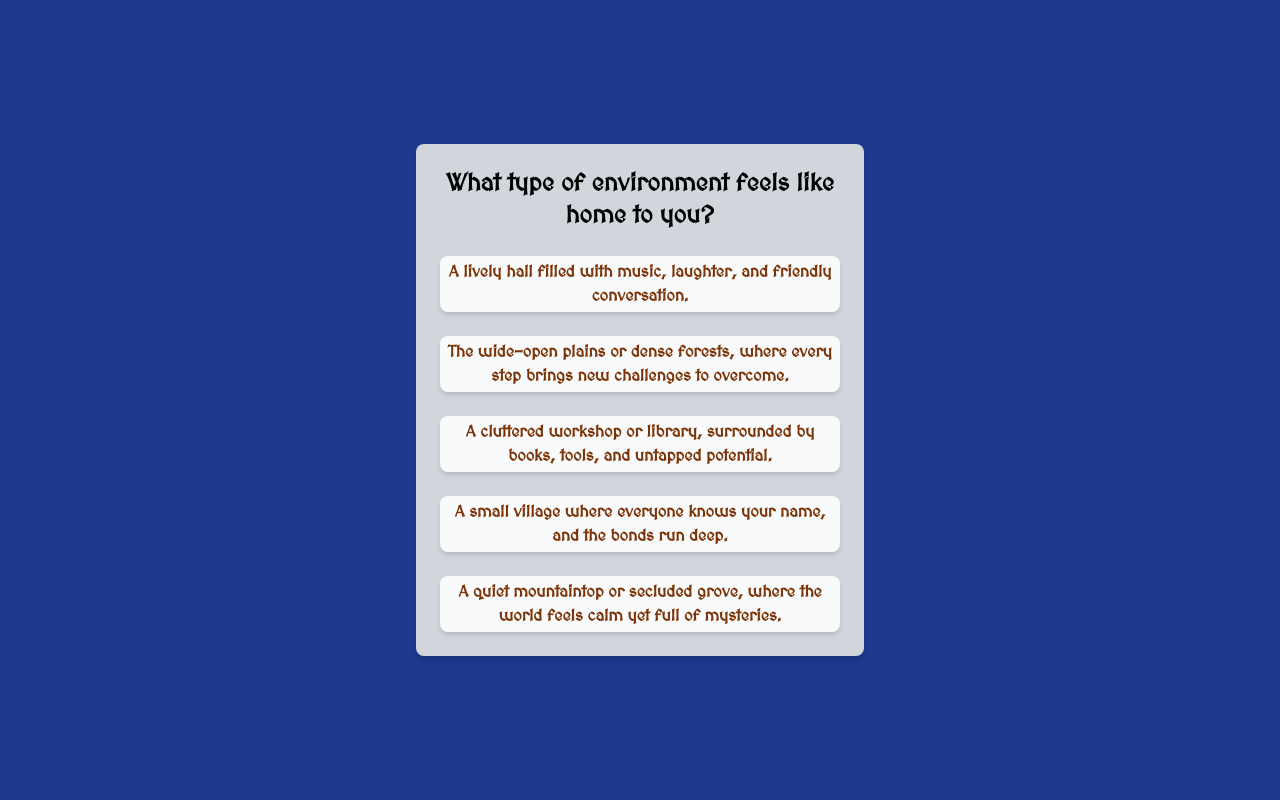
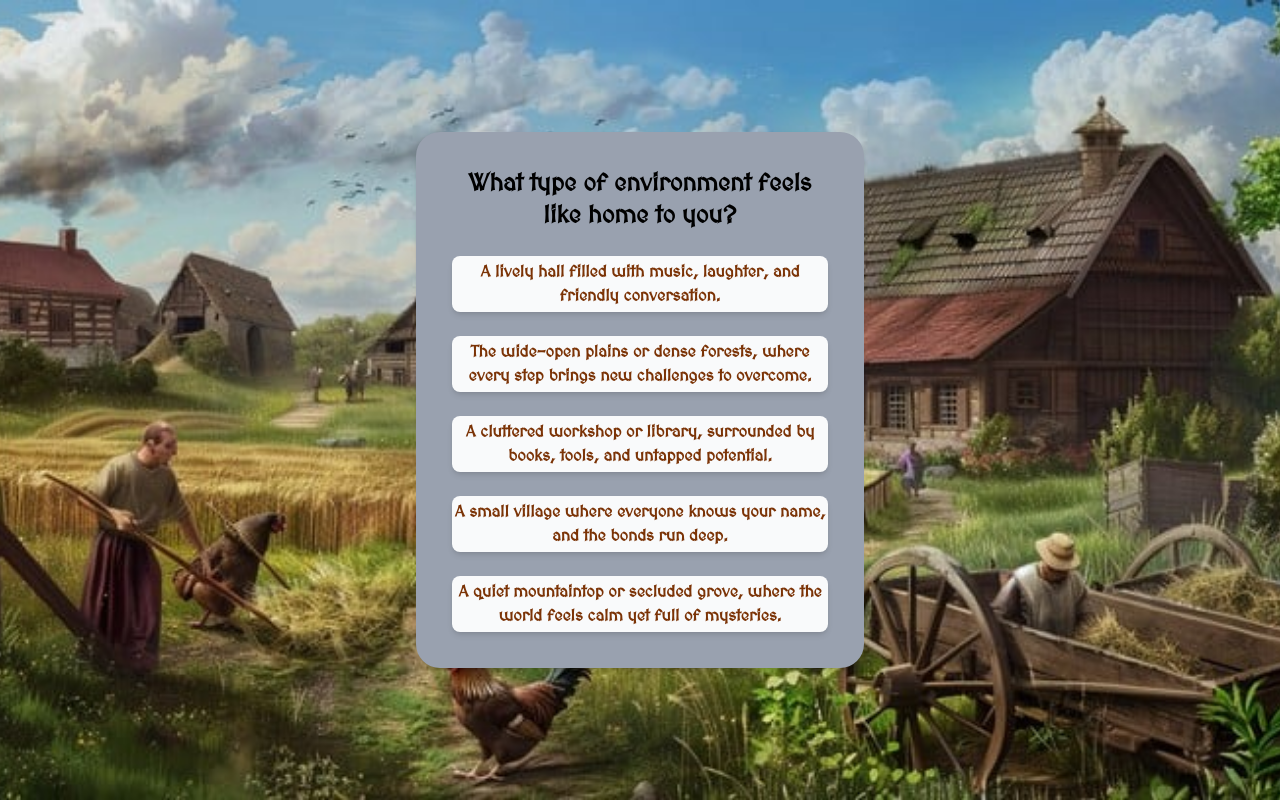
Before and after one commit to zhihangan/cardproj, a React (Vite) app in the folder cardproj-frontend/: page /create-character in a window 1280 px wide. Built offline with nearby package versions, Linux system fonts and the light colour scheme.

Commit message:
char page bg photo added

```diff
--- a/cardproj-frontend/src/components/CreateCharacter.tsx
+++ b/cardproj-frontend/src/components/CreateCharacter.tsx
@@ -1,4 +1,5 @@
 import React, { useState } from "react";
+import background from '../assets/char_background.jpg';
 
 // Define TypeScript types
 type Score = {
@@ -155,32 +156,13 @@ type Score = {
 
     const currentQuestion = questions[currentQuestionIndex];
 
-    // return (
-    //     <div className="min-h-screen flex items-center justify-center bg-blue-900 text-white">
-    //         <div className="max-w-2xl text-center">
-    //             <h1 className="text-2xl font-bold mb-6">{currentQuestion.question}</h1>
-    //             <div className="grid grid-cols-3 gap-4">
-    //                 {currentQuestion.answers.map((answer, index) => (
-    //                     <button
-    //                         key={index}
-    //                         onClick={() => handleAnswer(answer.score)}
-    //                         className="bg-white text-blue-900 font-semibold h-14 w-64 rounded-lg shadow-md hover:bg-gray-100 focus:outline-none focus:ring-2 focus:ring-blue-500 transition-all "
-    //                     >
-    //                         {answer.text}
-    //                     </button>
-    //                 ))}
-    //             </div>
-    //         </div>
-    //     </div>
-    // );
-
-
 
     return (
-        <div className="min-h-screen flex items-center justify-center bg-blue-900 text-white">
+        <div style={{ backgroundImage: `url(${background})` }} className="h-screen bg-cover bg-center flex flex-col justify-center items-center ">
+            <div className="min-h-screen flex items-center justify-center text-white">
                 {!showResults ? (
                     <div
-            className={`w-full max-w-md p-6 bg-gray-300 text-black rounded-lg shadow-md transform transition-opacity duration-500 ${
+                        className={`w-full max-w-md p-9 bg-gray-400 text-black rounded-3xl shadow-md transform transition-opacity duration-500${
                             transitioning ? "opacity-0" : "opacity-100"
                         }`}
                     >
@@ -206,7 +188,7 @@ type Score = {
                     </div>
                 )}
             </div>
-
+        </div>
     );
 }
 
```
Also changed, not shown: cardproj-frontend/src/assets/char_background.jpg (renamed from cardproj-frontend/src/assets/rustic-village-life-stockcake.jpg). Lines whose indentation alone changed are shown as unchanged.
